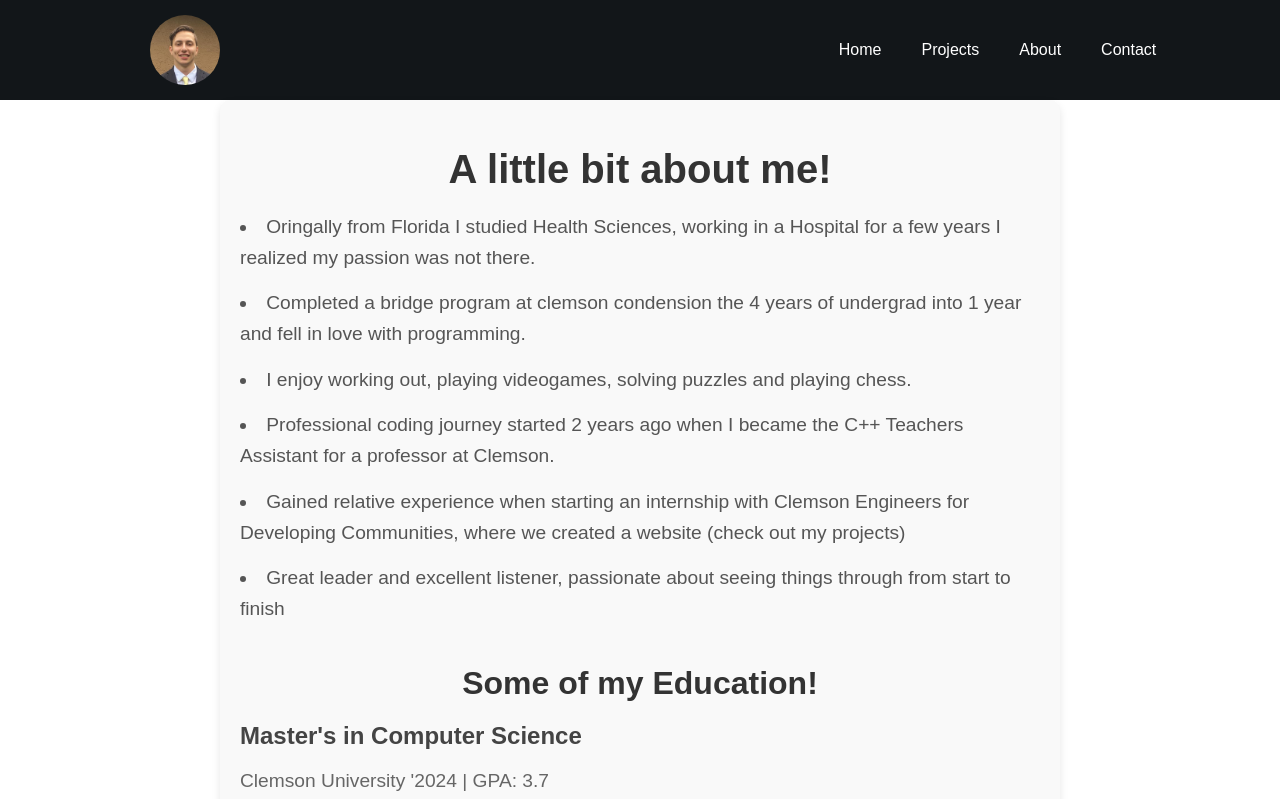
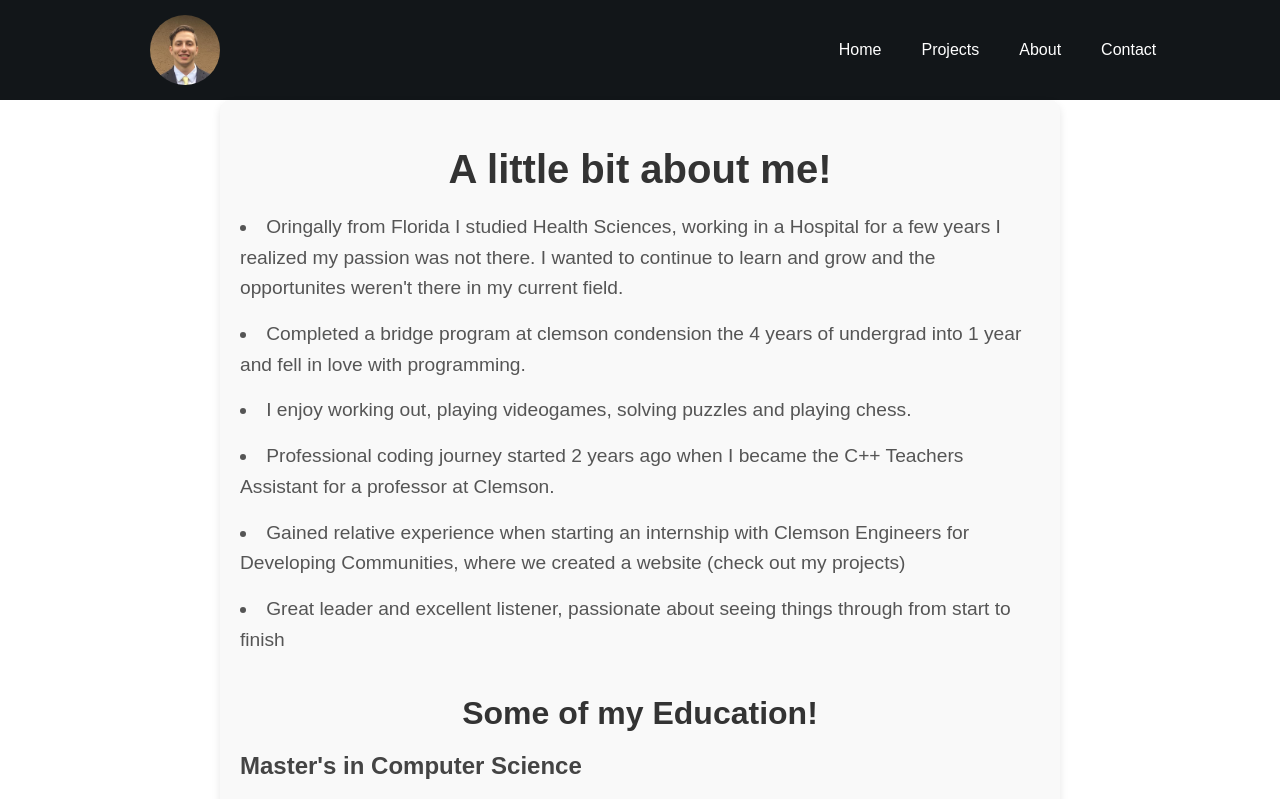
Before and after one commit to thematbernard/Portfolio, a React (Create React App) app: page /about in a window 1280 px wide. Shown: the top 799 px of the page. Built offline with nearby package versions, Linux system fonts and the light colour scheme.

Commit message:
changed about

```diff
--- a/src/pages/About.js
+++ b/src/pages/About.js
@@ -9,7 +9,9 @@ function About() {
       <h1> A little bit about me!</h1>
 
       <li> Oringally from Florida I studied Health Sciences, working in a Hospital
-        for a few years I realized my passion was not there. </li>
+        for a few years I realized my passion was not there. I wanted to continue to learn
+        and grow and the opportunites weren't there in my current field. </li>
+
       <li> Completed a bridge program at clemson condension the 4 years
           of undergrad into 1 year and fell in love with programming.
       </li>
```
